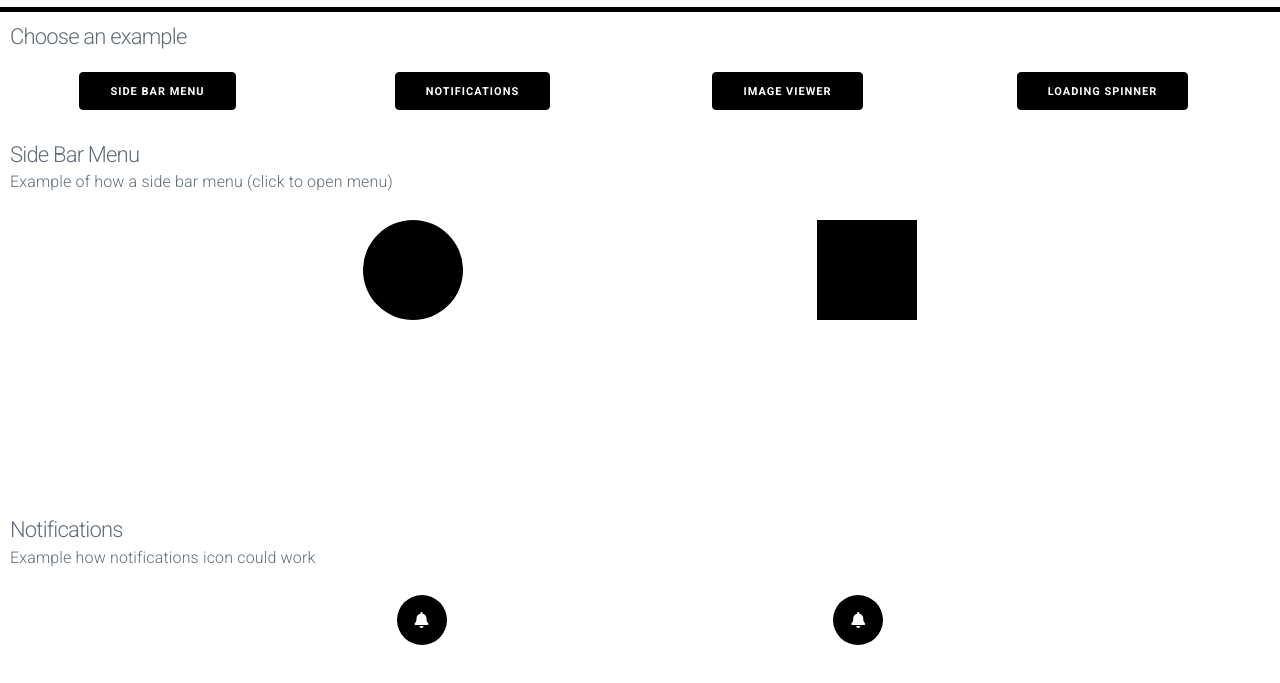
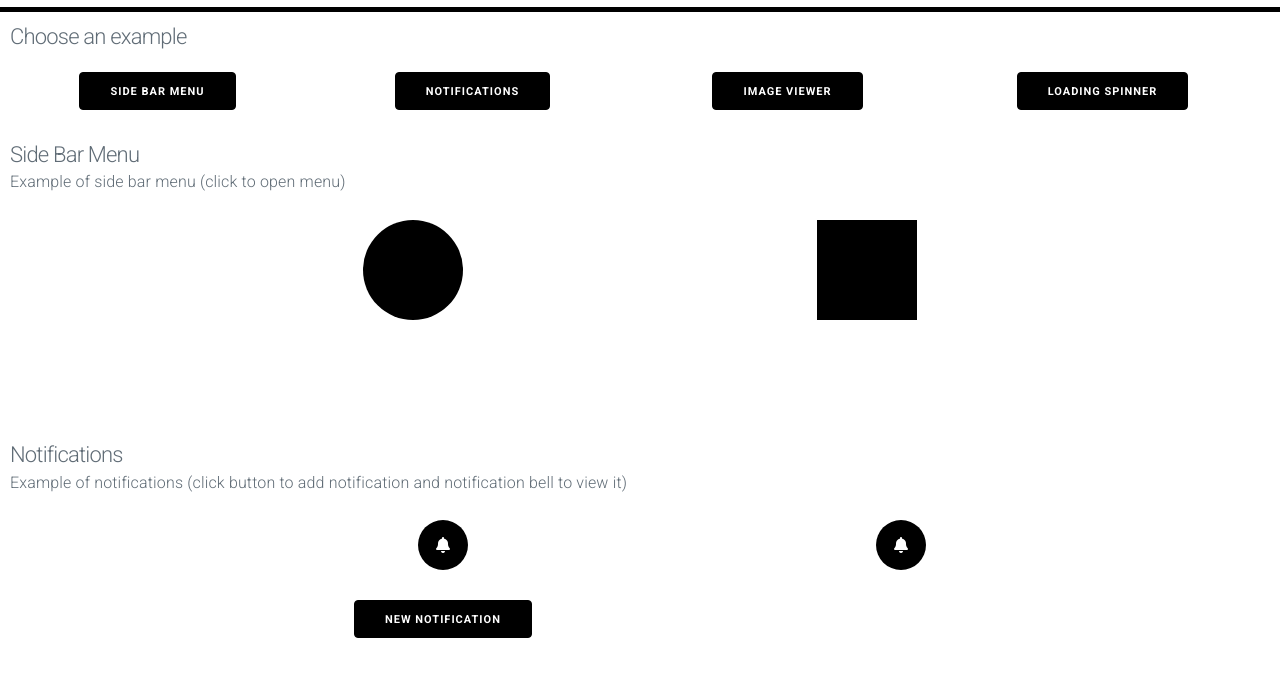
Before and after one commit to joshnice/animejs_example_site, a website: page html/index.html in a window 1280 px wide. Shown: the part 53-736 px from the top of the page. Drawn offline with nearby package versions, Linux system fonts and the light colour scheme.

Commit message:
added new notification button

```diff
--- a/css/style.css
+++ b/css/style.css
@@ -71,7 +71,7 @@ body {
 }
 
 #menu-example {
-    height: 275px;
+    /*height: 275px;*/
 }
 
 .menu-text-container-1 {
@@ -117,7 +117,7 @@ body {
 /*Notification examples*/
 
 #notification-example {
-    height: 275px;
+    /*height: 275px;*/
 }
 
 .notification-box {
@@ -129,6 +129,14 @@ body {
     display: flex;
     justify-content: center;
     align-items: center;
+    margin-bottom: 30px;
+}
+
+.notification-container {
+    display: flex;
+    flex-direction: column;
+    justify-content: center;
+    align-items: center;
 }
 
 .notification-bell {
--- a/html/index.html
+++ b/html/index.html
@@ -27,17 +27,17 @@
         <h4>Choose an example</h4>
 
         <div class="row">
-            <div class="column column-25 column-container"><button class="button-black">Side Bar Menu</button></div>
-            <div class="column column-25 column-container"><button class="button-black">Notifications</button></div>
-            <div class="column column-25 column-container"><button class="button-black">Image Viewer</button></div>
-            <div class="column column-25 column-container"><button class="button-black">Loading Spinner</button></div>
+            <div class="column column-25 column-container"><a href="#example_one"><button class="button-black">Side Bar Menu</button></a></div>
+            <div class="column column-25 column-container"><a href="#example_two"><button class="button-black">Notifications</button></a></div>
+            <div class="column column-25 column-container"><a href="#example_three"><button class="button-black">Image Viewer</button></a></div>
+            <div class="column column-25 column-container"><a href="#example_four"><button class="button-black">Loading Spinner</button></a></div>
         </div>
 
 
         <div id="example_one">
 
             <h4 class="example-header">Side Bar Menu</h4>
-            <p class="example-desc">Example of how a side bar menu (click to open menu)</p>
+            <p class="example-desc">Example of side bar menu (click to open menu)</p>
 
             <div class="box-container" id="menu-example">
                 <div id="side-menu-example-1" class="box">
@@ -60,12 +60,15 @@
         <div id="example_two">
 
             <h4 class="example-header">Notifications</h4>
-            <p class="example-desc">Example how notifications icon could work</p>
+            <p class="example-desc">Example of notifications (click button to add notification and notification bell to view it)</p>
 
             <div class="box-container" id="notification-example">
 
-                <div id="notification-example-1" class="notification-box">
-                    <i class="fas fa-bell notification-bell"></i>
+                <div class="notification-container">
+                    <div id="notification-example-1" class="notification-box">
+                        <i class="fas fa-bell notification-bell"></i>
+                    </div>
+                    <button class="button-black" id="new-notification-button-1">New Notification</button>
                 </div>
 
                 <div id="notification-example-2" class="notification-box">
--- a/javascript/javascript.js
+++ b/javascript/javascript.js
@@ -24,7 +24,7 @@ function notificationAnimations() {
         autoplay: false,
     });
 
-    $("#notification-example-1").on( "click", async  function() {
+    $("#new-notification-button-1").on( "click", async  function() {
         console.log('play one');
         await  new_notification_animation.play();
     });
```
